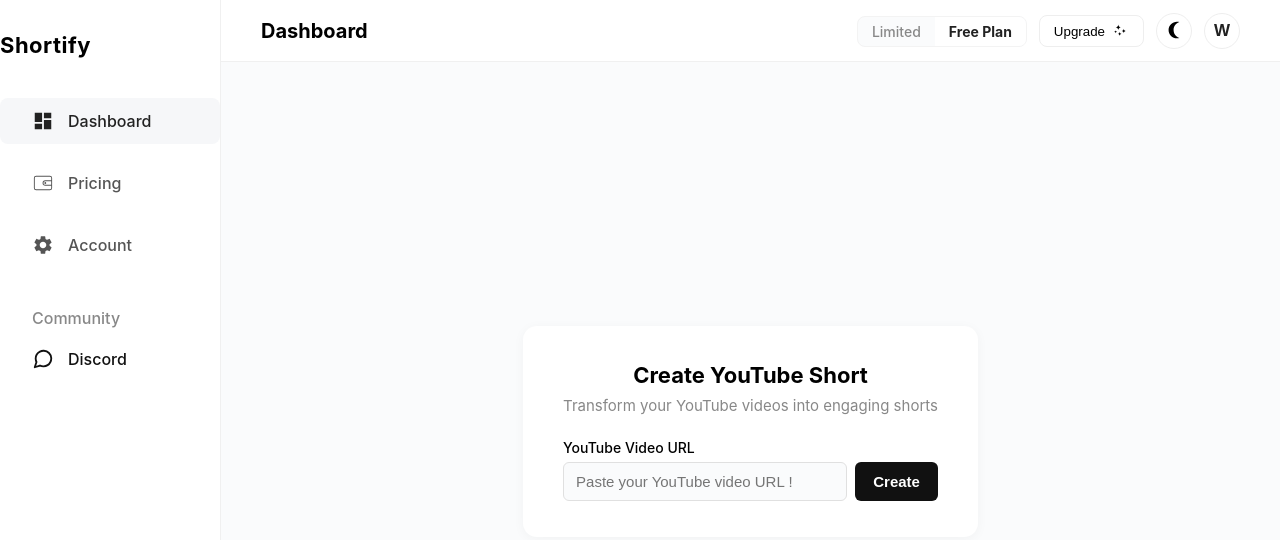
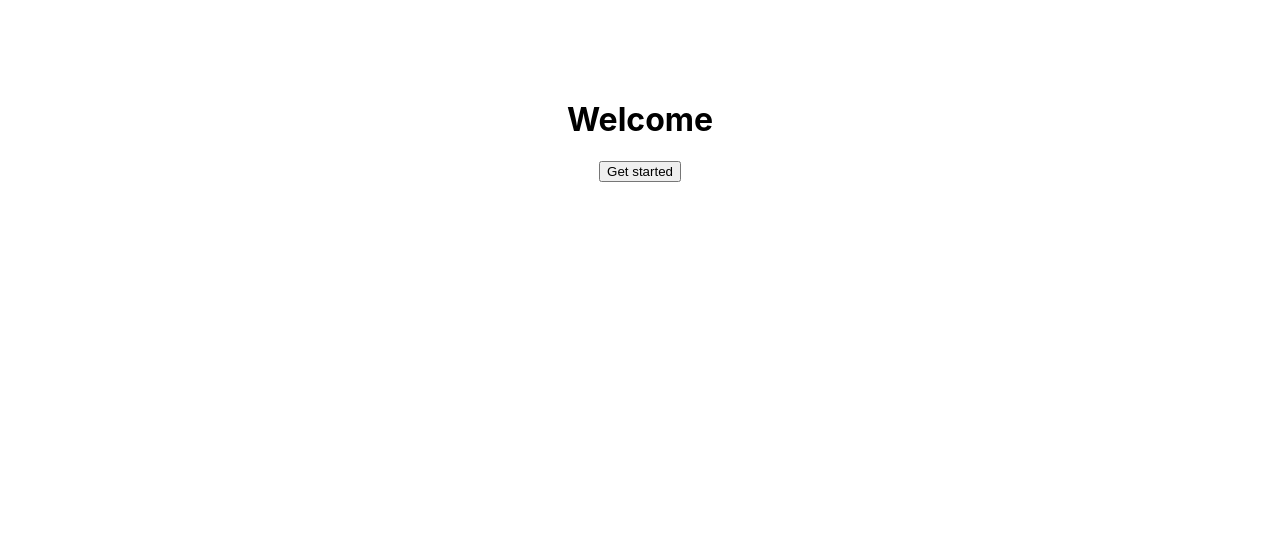
Before and after one commit to WaqarTabish2807/Shortify, a React (Create React App) app in the folder client/: page / in a window 1280 px wide. Shown: the top 540 px of the page. Built offline with nearby package versions, Linux system fonts and the light colour scheme.

Commit message:
changed landing to homepage

```diff
--- a/client/src/App.jsx
+++ b/client/src/App.jsx
@@ -5,14 +5,14 @@
 import Dashboard from './pages/dashboard';
 import Pricing from './pages/pricing';
 import Account from './pages/account';
-
+import Homepage from './pages/homepage';
 const App = () => {
   return (
     <ThemeProvider>
       <VideoProcessingProvider>
         <Router>
           <Routes>
-            <Route path="/" element={<Dashboard />} />
+            <Route path="/" element={<Homepage />} />
             <Route path="/dashboard" element={<Dashboard />} />
             <Route path="/pricing" element={<Pricing />} />
             <Route path="/account" element={<Account />} />
```
